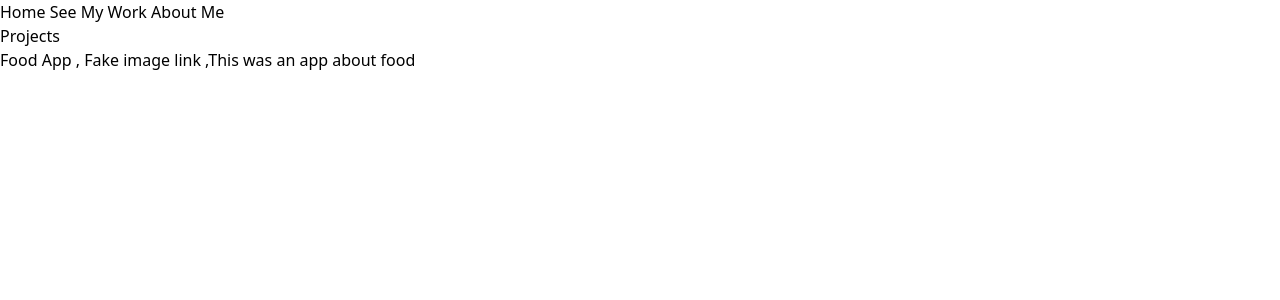
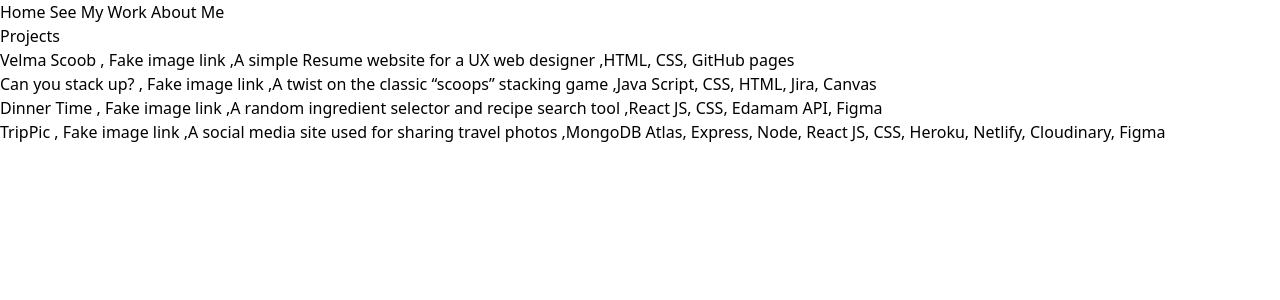
Before and after one commit to megrde93/MegansPortfolio, a React (Create React App) app: page /PastWork in a window 1280 px wide. Shown: the top 300 px of the page. Built offline with nearby package versions, Linux system fonts and the light colour scheme.

Commit message:
projects added

```diff
--- a/src/components/PastWork.js
+++ b/src/components/PastWork.js
@@ -1,5 +1,6 @@
 import React from "react";
 import { projects } from "../projects";
+import { Link } from "react-router-dom";
 
 const PastWork = () => {
   return (
@@ -13,7 +14,9 @@ const PastWork = () => {
                 " , " +
                 data.image +
                 " ," +
-                data.ProjectDescription}
+                data.ProjectDescription +
+                " ," +
+                data.TechUsed}
             </div>
           );
         })}
--- a/src/projects.js
+++ b/src/projects.js
@@ -1,7 +1,38 @@
 export const projects = [
   {
-    ProjectName: "Food App",
+    ProjectName: "Velma Scoob",
     image: "Fake image link",
-    ProjectDescription: "This was an app about food",
+    ProjectDescription: "A simple Resume website for a UX web designer",
+    ProjectLink: "https://megrde93.github.io/portfolio/",
+    TechUsed: "HTML, CSS, GitHub pages",
+    Date: "October, 2021",
+  },
+
+  {
+    ProjectName: "Can you stack up?",
+    image: "Fake image link",
+    ProjectDescription: "A twist on the classic “scoops” stacking game",
+    ProjectLink: "",
+    TechUsed: "Java Script, CSS, HTML, Jira, Canvas",
+    Date: "November, 2021",
+  },
+
+  {
+    ProjectName: "Dinner Time",
+    image: "Fake image link",
+    ProjectDescription: "A random ingredient selector and recipe search tool",
+    ProjectLink: "https://megrde93.github.io/FoodApp/#/",
+    TechUsed: "React JS, CSS, Edamam API, Figma",
+    Date: "November, 2021",
+  },
+
+  {
+    ProjectName: "TripPic",
+    image: "Fake image link",
+    ProjectDescription: "A social media site used for sharing travel photos",
+    ProjectLink: "https://naughty-shockley-bfe608.netlify.app/",
+    TechUsed:
+      "MongoDB Atlas, Express, Node, React JS, CSS, Heroku, Netlify, Cloudinary, Figma",
+    Date: "December, 2021",
   },
 ];
```
